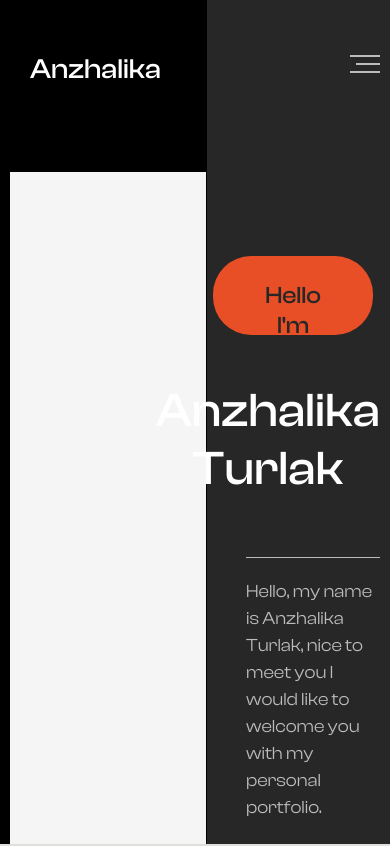
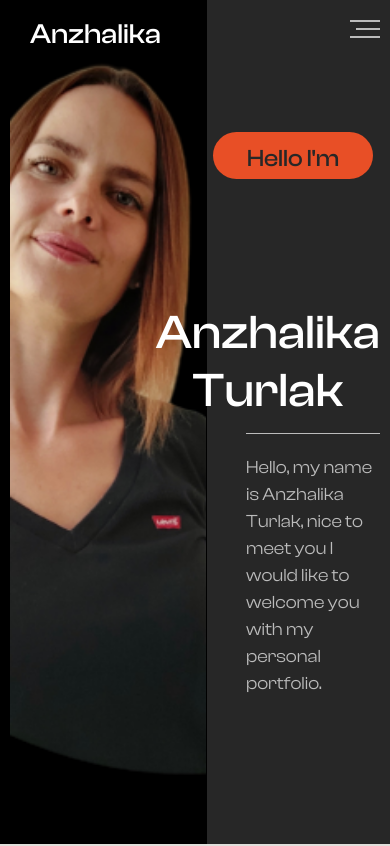
Before and after one commit to Anzhelika007/rsschool-cv-Pre, a website: page index.html in a window 390 px wide. Shown: the top 846 px of the page. Drawn offline with nearby package versions, Linux system fonts and the light colour scheme; files that its build step writes are made by us from their sources.

Commit message:
feat: add img and burger menu, adaptive header

```diff
--- a/src/sass/layout/_header.scss
+++ b/src/sass/layout/_header.scss
@@ -10,6 +10,7 @@
     &__wrapper {
         @extend %flex-column;
         height: 100vh;
+        box-sizing: border-box;
 
     }
 
@@ -17,7 +18,6 @@
         display: flex;
         justify-content: space-between;
         padding-top: 55px;
-        padding-bottom: 46px;
         position: relative;
         width: 100%;
 
@@ -37,7 +37,13 @@
 
     &__img {
         min-width: 53%;
-        background-color: whitesmoke;
+        max-height: 100%;
+        background-color: black;
+    }
+
+    &__img-img {
+        height: 100%;
+        object-fit: cover;
     }
 
     &__bottom {
@@ -60,7 +66,7 @@
             margin-bottom: 22px;
             position: absolute;
             left: -50%;
-            top: clamp(40px, 10vh, 120px);
+            top: clamp(40px, 10vh, 166px);
             transform: translateX(50%);
         }
 
@@ -71,7 +77,7 @@
             white-space: nowrap;
             position: absolute;
             right: 0;
-            top: 210px;
+            top: 256px;
         }
 
         &-text {
--- a/src/sass/layout/_media.scss
+++ b/src/sass/layout/_media.scss
@@ -1,5 +1,10 @@
 @media all and (max-width: 770px) {
-    .header__bottom {
+    .header {
+        &__top {
+            padding-top: 20px;
+        }
+
+        &__bottom {
             &-title {
                 white-space: wrap;
             }
@@ -9,6 +14,17 @@
                 transform: translateX(-50%);
                 margin: auto;
             }
+
+            &-link {
+                padding: clamp(10px, 3vw, 25px) clamp(15px, 3vw, 34px);
+                height: clamp(40px, 12vw, 65px);
+            }
+
+        }
+    }
+
+    .layout-2-column {
+        min-height: calc(100vh - 48px);
     }
 
     .navigation__burger {
```
Also changed, not shown: src/img/me.png (added), src/img/my_photo2.png (deleted), src/style.css (added), 1 other file. Lines whose indentation alone changed are shown as unchanged.
